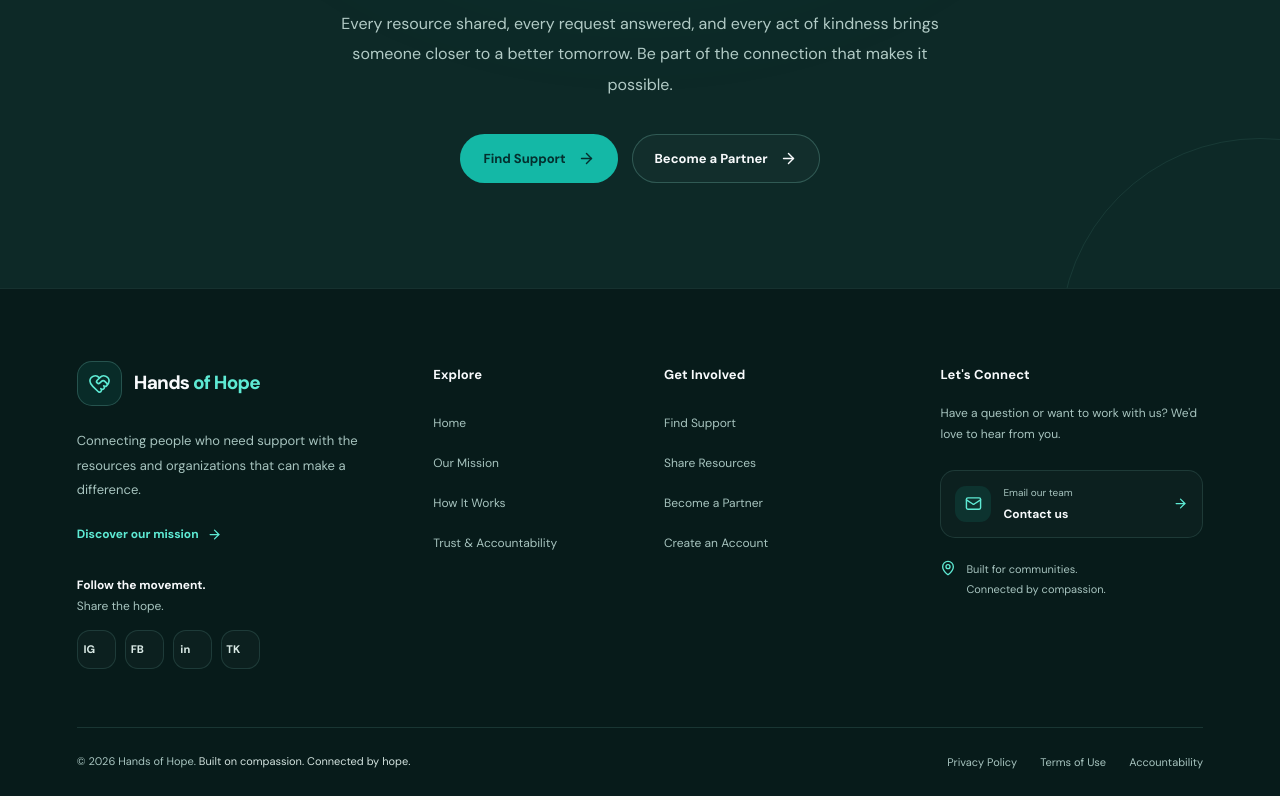
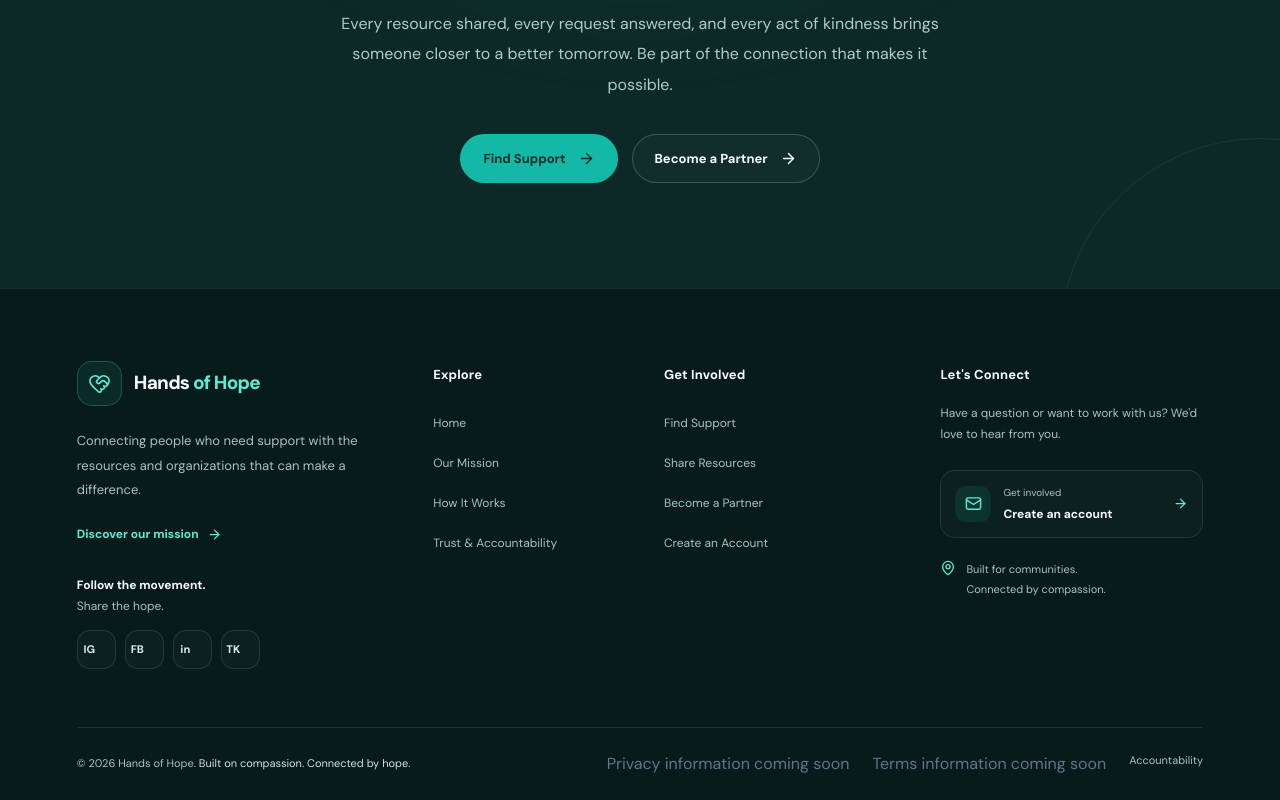
Before and after one commit to spectredev25-star/hands-of-hope, a Next.js app: page / in a window 1280 px wide. Shown: the part 8794-9594 px from the top of the page. Built offline with nearby package versions, Linux system fonts and the light colour scheme.

Commit message:
Fix landing footer routes and remove unpublished links

```diff
--- a/components/landing/footer.tsx
+++ b/components/landing/footer.tsx
@@ -19,23 +19,23 @@ const footerGroups = [
     links: [
       { label: "Home", href: "/#home" },
       { label: "Our Mission", href: "/#mission" },
-      { label: "How It Works", href: "/#workflow" },
-      { label: "Trust & Accountability", href: "/#trust" },
+      { label: "How It Works", href: "/#how-it-works" },
+      { label: "Trust & Accountability", href: "/#accountability" },
     ],
   },
   {
     title: "Get Involved",
     links: [
-      { label: "Find Support", href: "/resources" },
+      { label: "Find Support", href: "/signup" },
       {
         label: "Share Resources",
-        href: "/register?role=organization",
+        href: "/signup",
       },
       {
         label: "Become a Partner",
         href: "/register?role=organization",
       },
-      { label: "Create an Account", href: "/register" },
+      { label: "Create an Account", href: "/signup" },
     ],
   },
 ];
@@ -105,7 +105,7 @@ export default function Footer() {
             </p>
 
             <a
-              href="mailto:contact@handsofhope.example"
+              href="/signup"
               className="footer-contact-link"
             >
               <span className="footer-contact-icon">
@@ -113,8 +113,8 @@ export default function Footer() {
               </span>
 
               <span>
-                <small>Email our team</small>
-                <strong>Contact us</strong>
+                <small>Get involved</small>
+                <strong>Create an account</strong>
               </span>
 
               <ArrowRight
@@ -145,9 +145,9 @@ export default function Footer() {
             aria-label="Legal navigation"
             className="footer-legal-links"
           >
-            <Link href="/privacy">Privacy Policy</Link>
-            <Link href="/terms">Terms of Use</Link>
-            <Link href="/#trust">Accountability</Link>
+            <span className="text-slate-500">Privacy information coming soon</span>
+            <span className="text-slate-500">Terms information coming soon</span>
+            <Link href="/#accountability">Accountability</Link>
           </nav>
         </div>
       </footer>
```
